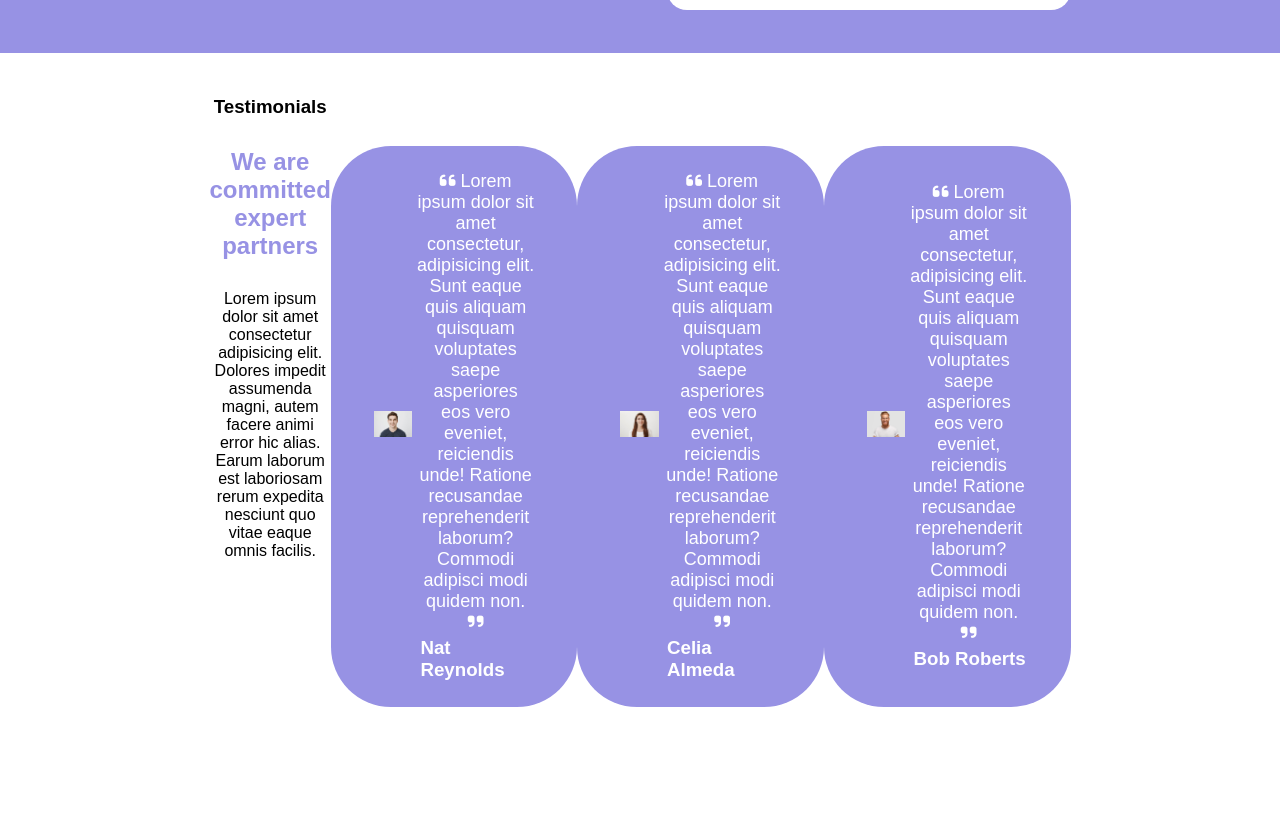
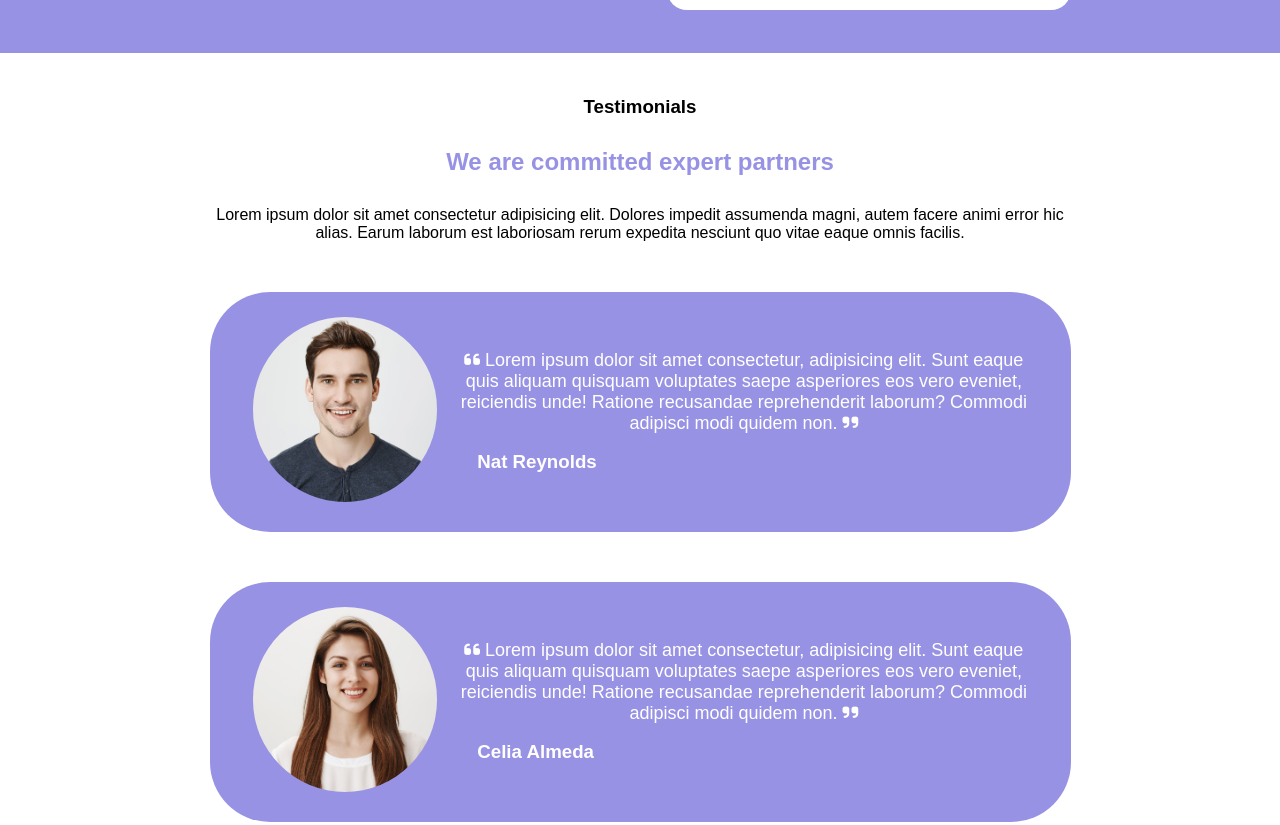
Before and after one commit to marcodldev/htmlcss-responsive-layout, a plain HTML site: page index.html in a window 1280 px wide. Shown: the part 1818-2643 px from the top of the page. Before the commit the page ends 2568 px from the top, so only its background shows below. Drawn offline with Linux system fonts and the light colour scheme.

Commit message:
planning sec wrap fix + testimonials square img

```diff
--- a/assets/css/style.css
+++ b/assets/css/style.css
@@ -103,6 +103,12 @@
 
            /* MAIN  */
 
+   .plansec {
+    display: flex;
+    flex-wrap: wrap;
+   }
+
+
    .planning img {
     width: 100%;
     padding-bottom: 70px;
@@ -134,7 +140,7 @@
         font-size: 2rem;
         padding: 9px 10px;
         background-color: #9792e4;
-        margin: 20px 141px;
+        margin: 20px 42%;
     }
 
     .testimonial h2 {
@@ -151,7 +157,10 @@
     }
 
     .testimg img {
-     max-width: -webkit-fill-available;
+        width: 100%;
+        aspect-ratio: 1/1;
+        border-radius: 50%;
+        object-fit: cover;
     }
 
     .testcard p {
@@ -192,10 +201,6 @@
 
     #arrowplan {
         margin: 20px 46%;
-    }
-
-    #testcontainer {
-
     }
 
     .testcard {
@@ -252,7 +257,6 @@
     .margin70 {
         width: 70%;
         margin: auto;
-        display: flex;
     }
 
     div#phonecard {
@@ -271,6 +275,34 @@
 
    .plansec {
     margin: auto;
+    flex-wrap: nowrap;
    }
 
+   .testcard {
+    display: flex;
+    padding: 3% 5%;
+    align-items: center;
 }
+
+.testimg img {
+    width: 100%;
+   }
+
+ .testcard p {
+    padding: 0%;
+
+ }
+
+ .testtext {
+    width: auto;
+    padding-left: 3%;
+ }
+
+.testcard h3 {
+    padding-top: 3%;
+    text-align: left;
+    padding-left: 3%;
+}
+
+
+}
```
